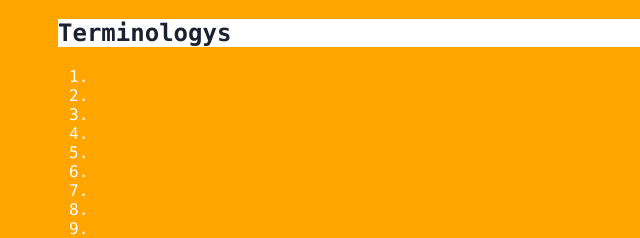
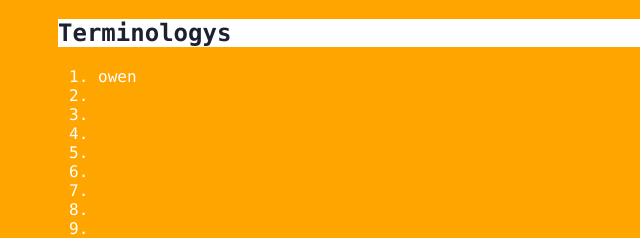
Before and after one commit to yuhaiquan/git_learning, a plain HTML site: page index.html in a window 1280 px wide. Both pictures are taken after a click on the element "Terminologys". Shown: the part 226-464 px from the top of the page, 0-640 px from the left. Drawn offline with Linux system fonts and the light colour scheme.

Commit message:
modified index

```diff
--- a/index.html
+++ b/index.html
@@ -14,7 +14,7 @@
         <div class="accordion"><h1>Terminologys</h1></div>
             <div class="panel">
                 <ol>
-                    <li></li>
+                    <li>owen</li>
                     <li></li>
                     <li></li>
                     <li></li>
```
